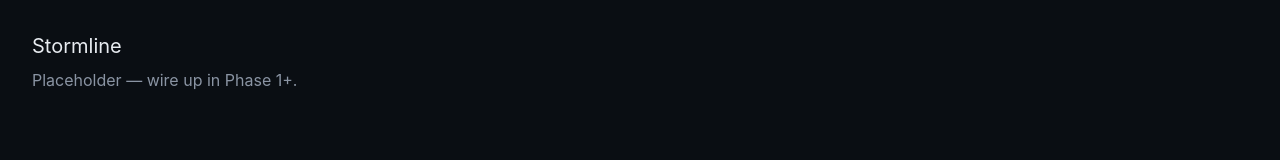
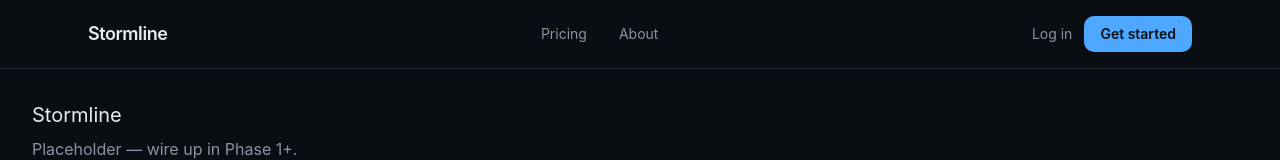
Before and after one commit to Dexterity-PA/Stormline, a Next.js app: page / in a window 1280 px wide. Shown: the top 160 px of the page. Built offline with nearby package versions, Linux system fonts and the light colour scheme.

Commit message:
feat(marketing): marketing layout shell

```diff
--- /dev/null
+++ b/app/(marketing)/layout.tsx
@@ -0,0 +1,16 @@
+import Nav from '@/components/marketing/Nav'
+import Footer from '@/components/marketing/Footer'
+
+export default function MarketingLayout({
+  children,
+}: {
+  children: React.ReactNode
+}) {
+  return (
+    <div className="flex min-h-screen flex-col">
+      <Nav />
+      {children}
+      <Footer />
+    </div>
+  )
+}
```
